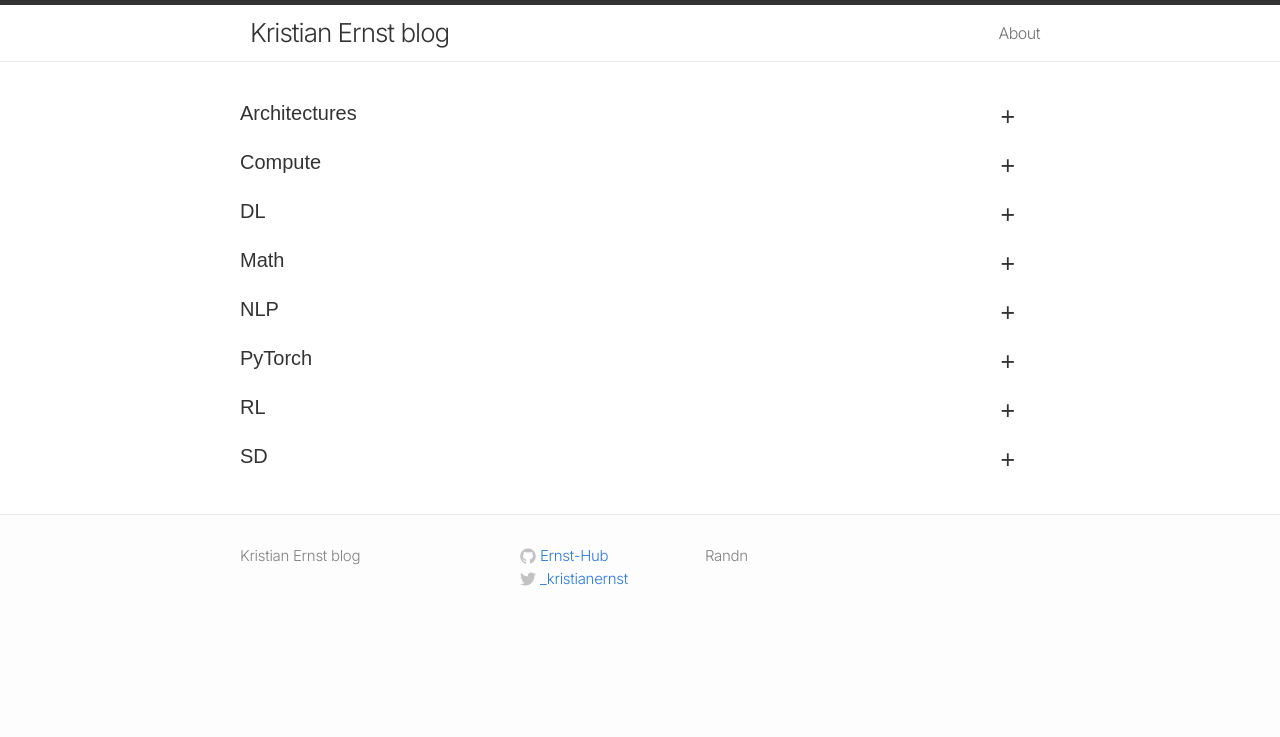
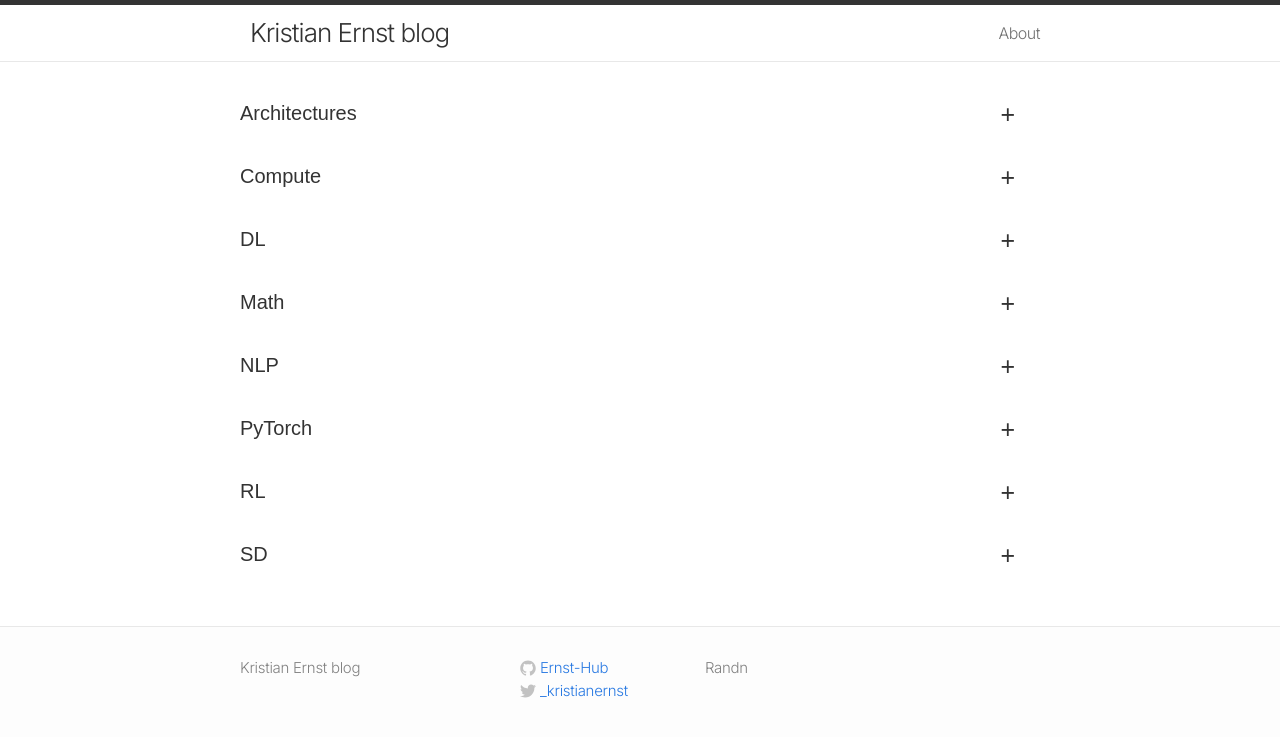
Before and after one commit to kristianernst/kristianernst.github.io, a Jekyll site: the page built from index.html, in a window 1280 px wide. Shown: the top 737 px of the page. Built offline with Jekyll 4.4.1, drawn with Linux system fonts in a browser that asks for light colours.

Commit message:
updated math

```diff
--- a/css/main.css
+++ b/css/main.css
@@ -482,7 +482,9 @@ vertical-align: middle;
   background-color: transparent; /* Remove the background */
   color: #333; /* Match the text color to your site's style */
   cursor: pointer;
-  padding: 0.5em 0; /* Reduce padding */
+  padding: 0; /* Reduce padding */
+  margin: 10px 0 30px;
+  position: relative;
   width: 100%;
   border: none;
   text-align: left;
@@ -496,6 +498,10 @@ vertical-align: middle;
 }
 
 .collapsible:after {
+  position: absolute;
+  right: 0;
+  top: 50%;
+  transform: translateY(-50%);
   content: '+';
   color: #333;
   float: right;
```
